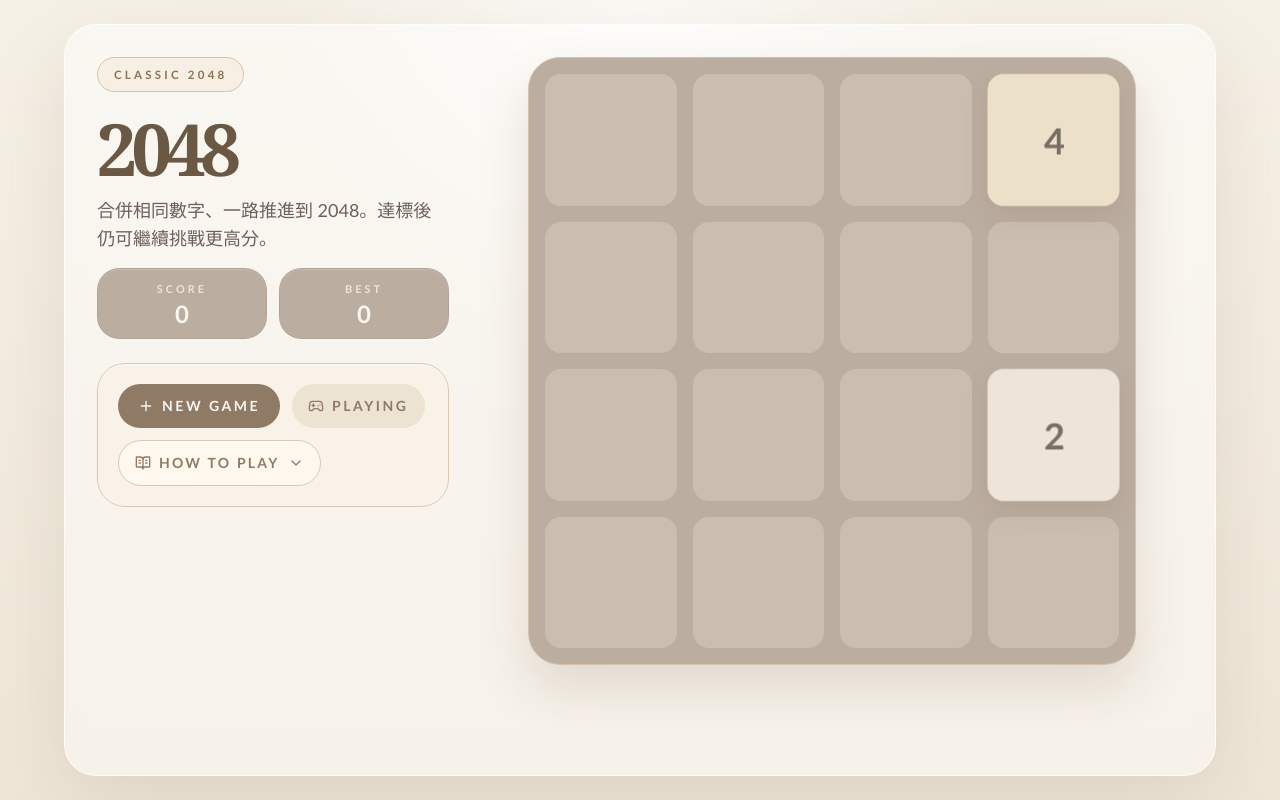
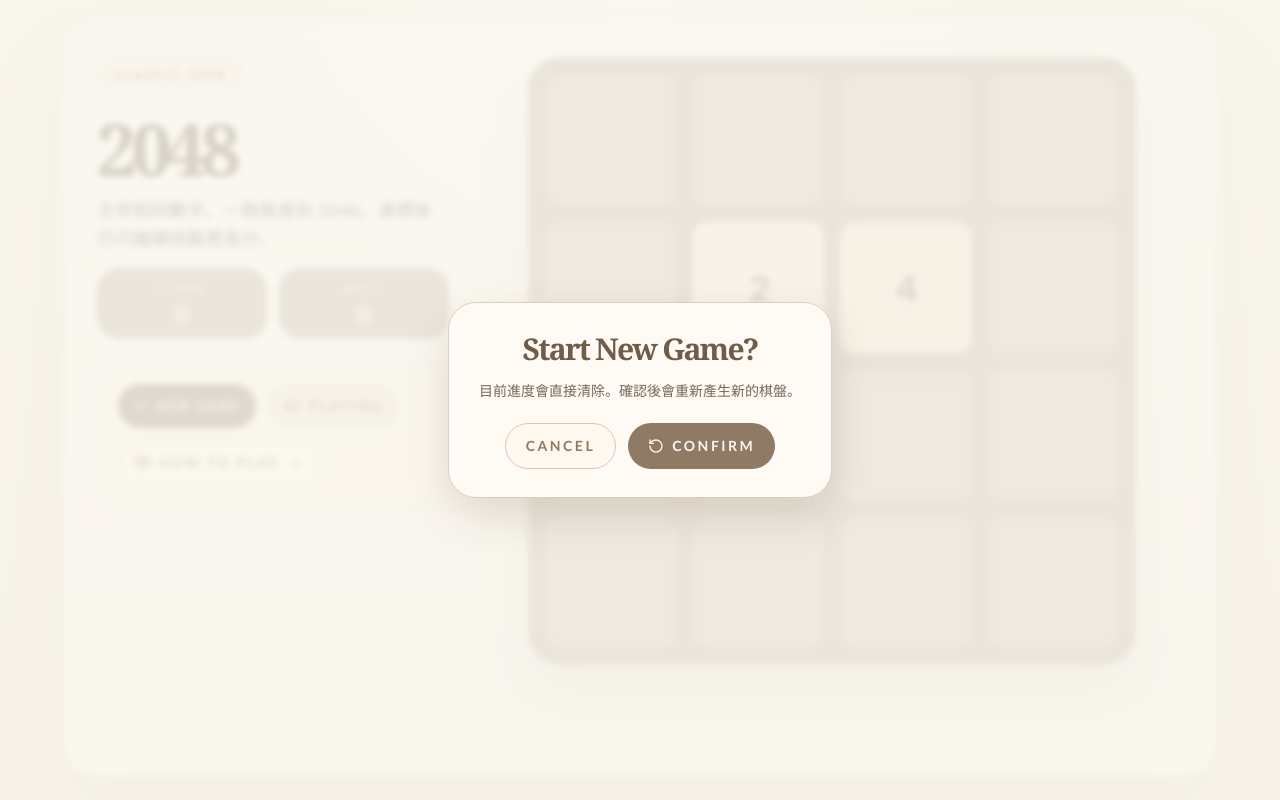
Before and after one commit to u10210018/2048, a React (Vite) app: page / in a window 1280 px wide. Both pictures are taken after a click on the button "NEW GAME". Built offline with nearby package versions, Linux system fonts and the light colour scheme.

Commit message:
feat: 新增重啟遊戲確認對話框，整合 @headlessui/react 以改善用戶體驗

```diff
--- a/package.json
+++ b/package.json
@@ -15,6 +15,7 @@
     "deploy": "gh-pages -d dist"
   },
   "dependencies": {
+    "@headlessui/react": "^2.2.9",
     "@iconify/react": "^6.0.2",
     "react": "^19.2.4",
     "react-dom": "^19.2.4"
--- a/src/App.tsx
+++ b/src/App.tsx
@@ -1,3 +1,4 @@
+import { Description, Dialog, DialogPanel, DialogTitle } from "@headlessui/react";
 import { Icon, addIcon, type IconifyIcon } from "@iconify/react";
 import { useEffect, useEffectEvent, useRef, useState, type TouchEvent } from "react";
 import {
@@ -260,6 +261,7 @@ function App() {
   });
   const [bestScore, setBestScore] = useState<number>(() => readBestScore());
   const [isHelpOpen, setIsHelpOpen] = useState(false);
+  const [isRestartConfirmOpen, setIsRestartConfirmOpen] = useState(false);
   const [renderTiles, setRenderTiles] = useState<RenderTile[]>(() => initialRenderTilesRef.current);
   const touchStartRef = useRef<{ x: number; y: number } | null>(null);
   const gameRef = useRef(game);
@@ -341,6 +343,19 @@ function App() {
 
     gameRef.current = nextGame;
     setGame(nextGame);
+  });
+
+  const openRestartConfirm = useEffectEvent(() => {
+    setIsRestartConfirmOpen(true);
+  });
+
+  const closeRestartConfirm = useEffectEvent(() => {
+    setIsRestartConfirmOpen(false);
+  });
+
+  const confirmRestart = useEffectEvent(() => {
+    setIsRestartConfirmOpen(false);
+    restartGame();
   });
 
   const playMove = useEffectEvent((direction: Direction) => {
@@ -465,6 +480,7 @@ function App() {
       : "Playing";
 
   return (
+    <>
       <main className="min-h-screen px-4 py-6 text-[#5b5048] sm:px-6 lg:px-10">
         <div className="mx-auto flex min-h-[calc(100vh-3rem)] max-w-6xl flex-col rounded-4xl border border-white/65 bg-white/45 p-5 shadow-[0_25px_80px_rgba(110,93,74,0.14)] backdrop-blur md:p-8">
           <div className="grid flex-1 gap-8 lg:grid-cols-[minmax(0,22rem)_minmax(0,1fr)] lg:items-start">
@@ -496,10 +512,10 @@ function App() {
                   <div className="flex flex-wrap gap-3">
                     <button
                       type="button"
-                    onClick={restartGame}
-                    className="inline-flex items-center gap-2 rounded-full bg-[#8f7a66] px-5 py-3 text-sm font-semibold tracking-[0.18em] text-[#f9f6f2] uppercase transition hover:bg-[#7a6655] focus-visible:outline-2 focus-visible:outline-offset-2 focus-visible:outline-[#8f7a66]"
+                      onClick={openRestartConfirm}
+                      className="inline-flex items-center gap-2 rounded-full bg-[#8f7a66] px-4 py-2.5 text-xs font-semibold tracking-[0.18em] text-[#f9f6f2] uppercase transition hover:bg-[#7a6655] focus-visible:outline-2 focus-visible:outline-offset-2 focus-visible:outline-[#8f7a66]"
                     >
-                    <AppIcon icon="app:plus" className="text-base" />
+                      <AppIcon icon="app:plus" className="text-sm" />
                       New Game
                     </button>
                     <div className="inline-flex items-center gap-2 rounded-full bg-[#ede3d2] px-4 py-3 text-sm font-semibold tracking-[0.18em] text-[#8f7a66] uppercase">
@@ -527,7 +543,9 @@ function App() {
 
                 <div
                   className={`grid overflow-hidden transition-[grid-template-rows,margin-top,opacity] duration-200 ${
-                  isHelpOpen ? "mt-5 grid-rows-[1fr] opacity-100" : "mt-0 grid-rows-[0fr] opacity-0"
+                    isHelpOpen
+                      ? "mt-5 grid-rows-[1fr] opacity-100"
+                      : "mt-0 grid-rows-[0fr] opacity-0"
                   }`}
                 >
                   <div className="min-h-0 overflow-hidden">
@@ -585,7 +603,7 @@ function App() {
                         ) : null}
                         <button
                           type="button"
-                        onClick={restartGame}
+                          onClick={openRestartConfirm}
                           className="inline-flex items-center justify-center gap-2 rounded-full bg-[#8f7a66] px-5 py-3 text-sm font-semibold tracking-[0.18em] text-[#f9f6f2] uppercase transition hover:bg-[#7a6655] focus-visible:outline-2 focus-visible:outline-offset-2 focus-visible:outline-[#8f7a66]"
                         >
                           <AppIcon icon="app:rotate-ccw" className="text-base" />
@@ -600,6 +618,38 @@ function App() {
           </div>
         </div>
       </main>
+
+      <Dialog open={isRestartConfirmOpen} onClose={closeRestartConfirm} className="relative z-30">
+        <div className="fixed inset-0 bg-[#faf8ef]/76 backdrop-blur-[3px]" aria-hidden="true" />
+        <div className="fixed inset-0 flex items-center justify-center p-4">
+          <DialogPanel className="w-full max-w-sm rounded-[1.75rem] border border-[#decdb7] bg-[#fffaf3] px-6 py-7 text-center shadow-[0_18px_40px_rgba(118,95,72,0.18)]">
+            <DialogTitle className="font-[Georgia,'Times_New_Roman',serif] text-3xl font-bold tracking-[-0.06em] text-[#6f5d49]">
+              Start New Game?
+            </DialogTitle>
+            <Description className="mt-3 text-sm leading-6 text-[#75675a]">
+              目前進度會直接清除。確認後會重新產生新的棋盤。
+            </Description>
+            <div className="mt-5 flex flex-col gap-3 sm:flex-row sm:justify-center">
+              <button
+                type="button"
+                onClick={closeRestartConfirm}
+                className="inline-flex items-center justify-center rounded-full border border-[#d8c9b7] bg-[#fff8ee] px-5 py-3 text-sm font-semibold tracking-[0.18em] text-[#8f7a66] uppercase transition hover:bg-[#f7efe2] focus-visible:outline-2 focus-visible:outline-offset-2 focus-visible:outline-[#8f7a66]"
+              >
+                Cancel
+              </button>
+              <button
+                type="button"
+                onClick={confirmRestart}
+                className="inline-flex items-center justify-center gap-2 rounded-full bg-[#8f7a66] px-5 py-3 text-sm font-semibold tracking-[0.18em] text-[#f9f6f2] uppercase transition hover:bg-[#7a6655] focus-visible:outline-2 focus-visible:outline-offset-2 focus-visible:outline-[#8f7a66]"
+              >
+                <AppIcon icon="app:rotate-ccw" className="text-base" />
+                Confirm
+              </button>
+            </div>
+          </DialogPanel>
+        </div>
+      </Dialog>
+    </>
   );
 }
 
```
Also changed, not shown: 1 other file (tests, documents, lock files or other folders). Lines whose indentation alone changed are shown as unchanged.
